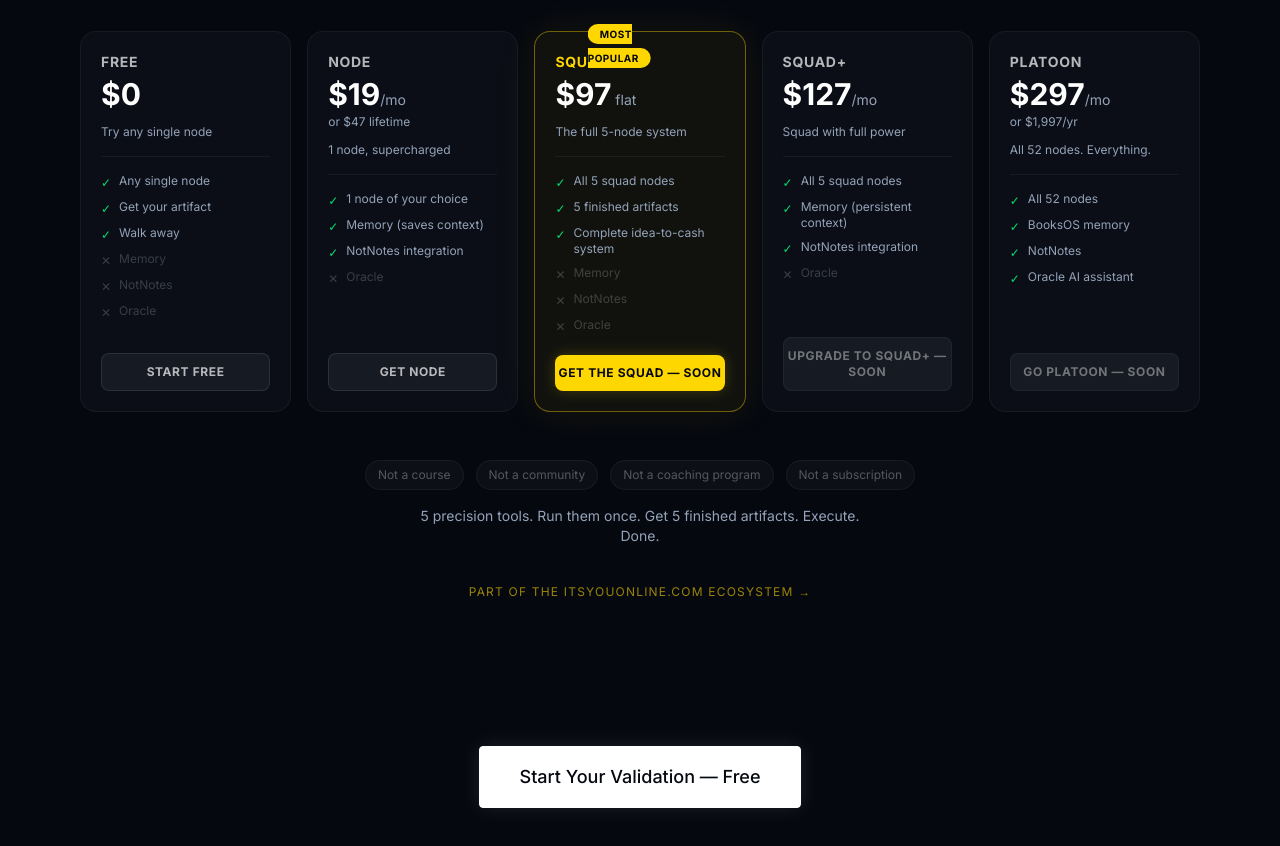
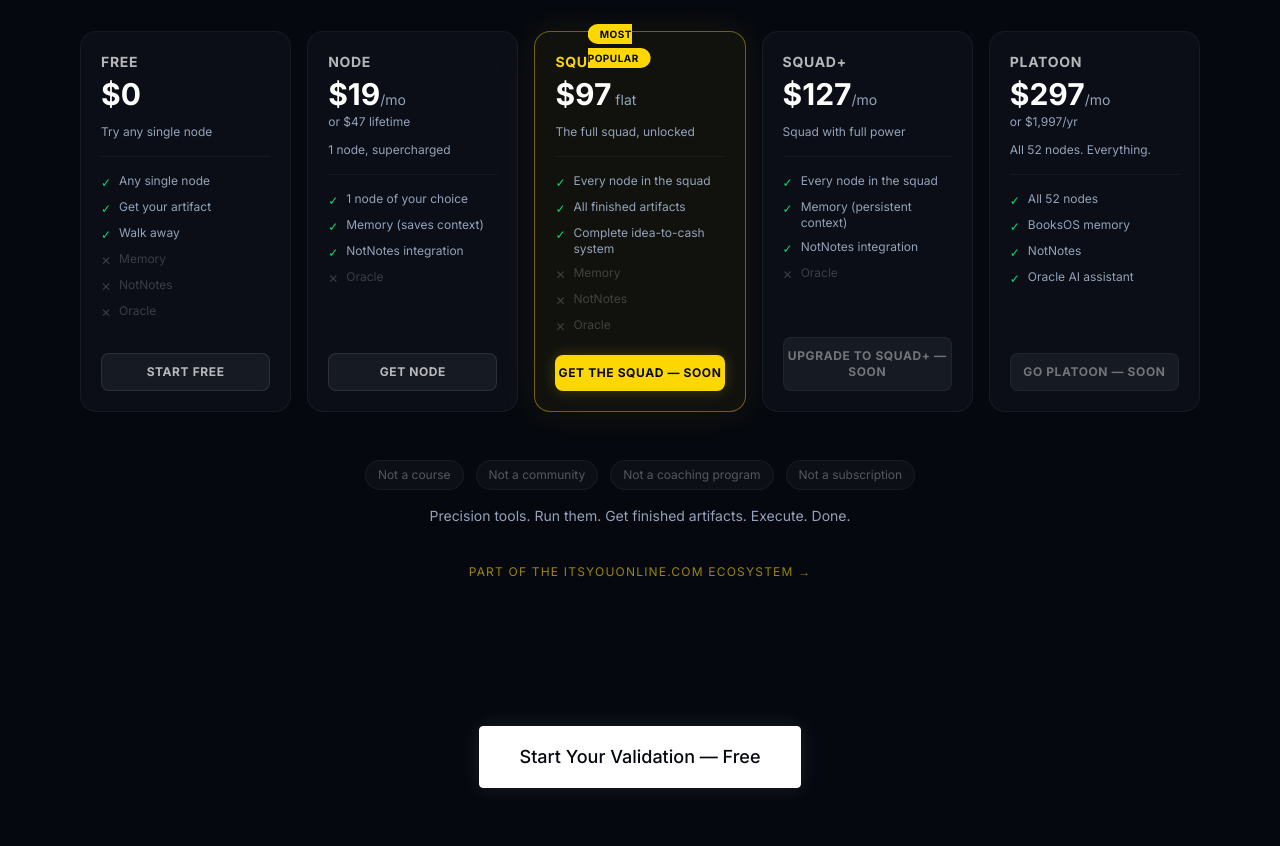
Before and after one commit to toidiputS/bridge-pwa, a React (Vite) app: page / in a window 1280 px wide. Shown: the part 5320-6166 px from the top of the page. Built offline with nearby package versions, Linux system fonts and the light colour scheme; no server answers.

Commit message:
Fix pricing copy - remove hardcoded 5-node references, fix Tailwind v4 gradient class

```diff
--- a/components/PlatoonOverview.tsx
+++ b/components/PlatoonOverview.tsx
@@ -74,7 +74,7 @@
 
             {/* Connecting line from Oracle to grid */}
             <div className="flex justify-center mb-6">
-                <div className="w-px h-10 bg-gradient-to-b from-white/10 to-transparent" />
+                <div className="w-px h-10 bg-linear-to-b from-white/10 to-transparent" />
             </div>
 
             {/* Squad Grid */}
@@ -88,8 +88,8 @@
                         variants={fadeUp}
                         custom={i * 0.4 + 2}
                         className={`rounded-xl p-4 border text-center transition-all group cursor-default ${squad.active
-                                ? 'border-opacity-40 shadow-[0_0_25px_rgba(6,182,212,0.08)]'
-                                : 'border-white/5 hover:border-white/10'
+                            ? 'border-opacity-40 shadow-[0_0_25px_rgba(6,182,212,0.08)]'
+                            : 'border-white/5 hover:border-white/10'
                             }`}
                         style={{
                             backgroundColor: squad.active ? `${squad.color}08` : 'rgba(255,255,255,0.02)',
--- a/components/PricingTiers.tsx
+++ b/components/PricingTiers.tsx
@@ -43,10 +43,10 @@
         name: 'Squad',
         price: '$97',
         period: ' flat',
-        description: 'The full 5-node system',
+        description: 'The full squad, unlocked',
         features: [
-            'All 5 squad nodes',
-            '5 finished artifacts',
+            'Every node in the squad',
+            'All finished artifacts',
             'Complete idea-to-cash system',
         ],
         excluded: ['Memory', 'NotNotes', 'Oracle'],
@@ -61,7 +61,7 @@
         period: '/mo',
         description: 'Squad with full power',
         features: [
-            'All 5 squad nodes',
+            'Every node in the squad',
             'Memory (persistent context)',
             'NotNotes integration',
         ],
@@ -227,7 +227,7 @@
                     ))}
                 </div>
                 <p className="text-bridge-subtext text-sm mt-4 max-w-md mx-auto">
-                    5 precision tools. Run them once. Get 5 finished artifacts. Execute. Done.
+                    Precision tools. Run them. Get finished artifacts. Execute. Done.
                 </p>
             </motion.div>
 
```
Lines whose indentation alone changed are shown as unchanged.
